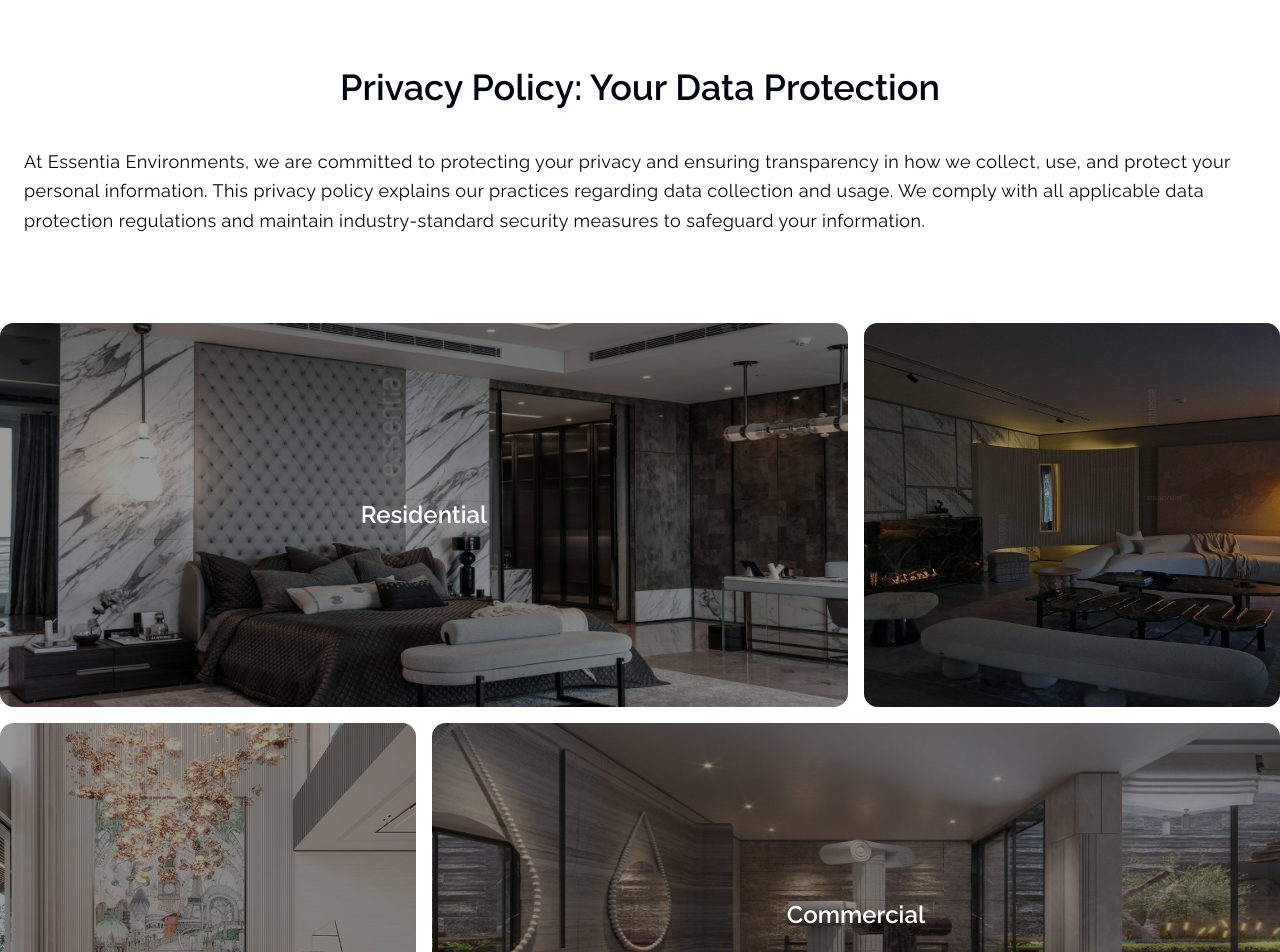
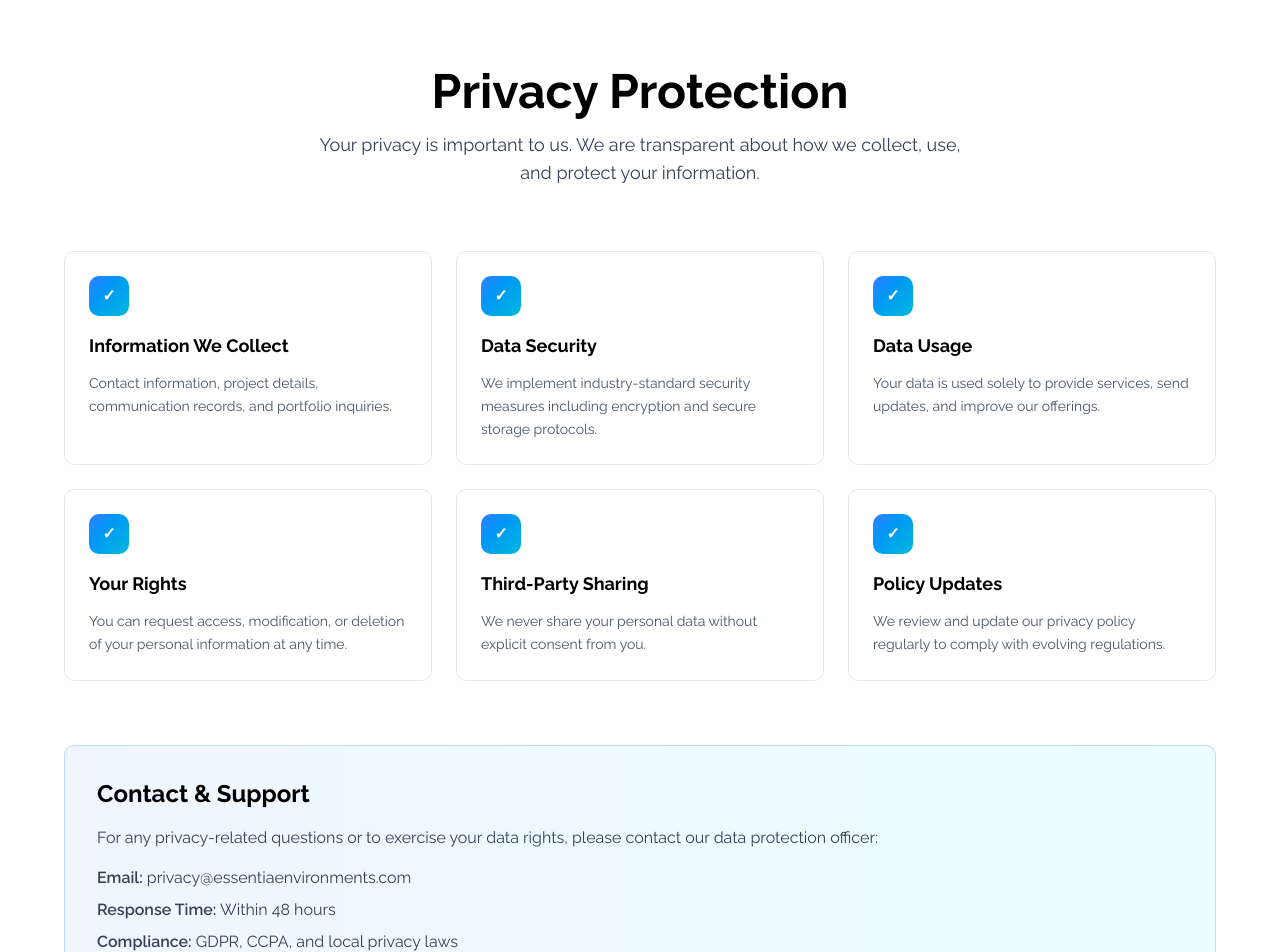
Before and after one commit to sourav-kumar4297/essentia, a Next.js app: page /privacy in a window 1280 px wide. Shown: the part 660-1612 px from the top of the page. Built offline with nearby package versions, Linux system fonts and the light colour scheme.

Commit message:
feat: Create simple PrivacySection component and simplify privacy page

```diff
--- /dev/null
+++ b/src/app/components/PrivacySection.jsx
@@ -0,0 +1,74 @@
+'use client';
+
+export default function PrivacySection() {
+  const sections = [
+    {
+      title: "Information We Collect",
+      description: "Contact information, project details, communication records, and portfolio inquiries."
+    },
+    {
+      title: "Data Security",
+      description: "We implement industry-standard security measures including encryption and secure storage protocols."
+    },
+    {
+      title: "Data Usage",
+      description: "Your data is used solely to provide services, send updates, and improve our offerings."
+    },
+    {
+      title: "Your Rights",
+      description: "You can request access, modification, or deletion of your personal information at any time."
+    },
+    {
+      title: "Third-Party Sharing",
+      description: "We never share your personal data without explicit consent from you."
+    },
+    {
+      title: "Policy Updates",
+      description: "We review and update our privacy policy regularly to comply with evolving regulations."
+    },
+  ];
+
+  return (
+    <div className="w-full py-20 px-6">
+      <div className="max-w-6xl mx-auto">
+        <div className="mb-16 text-center">
+          <h2 className="text-4xl md:text-5xl font-bold mb-4 dark:text-white text-black">Privacy Protection</h2>
+          <p className="text-lg dark:text-gray-300 text-gray-700 max-w-2xl mx-auto">
+            Your privacy is important to us. We are transparent about how we collect, use, and protect your information.
+          </p>
+        </div>
+
+        <div className="grid grid-cols-1 md:grid-cols-2 lg:grid-cols-3 gap-6">
+          {sections.map((section, idx) => (
+            <div
+              key={idx}
+              className="p-6 rounded-lg border dark:bg-slate-800/40 dark:border-slate-700 bg-white border-gray-200 hover:shadow-lg dark:hover:shadow-lg dark:hover:shadow-slate-500/20 hover:shadow-gray-300/20 transition-all"
+            >
+              <div className="w-10 h-10 rounded-lg bg-gradient-to-br from-blue-500 to-cyan-500 mb-4 flex items-center justify-center">
+                <span className="text-white font-bold">✓</span>
+              </div>
+              <h3 className="text-lg font-bold mb-3 dark:text-white text-black">
+                {section.title}
+              </h3>
+              <p className="dark:text-gray-400 text-gray-600 text-sm leading-relaxed">
+                {section.description}
+              </p>
+            </div>
+          ))}
+        </div>
+
+        <div className="mt-16 bg-gradient-to-r dark:from-blue-900/30 dark:to-cyan-900/30 from-blue-50 to-cyan-50 p-8 rounded-lg border dark:border-blue-600/30 border-blue-200">
+          <h3 className="text-2xl font-bold mb-4 dark:text-white text-black">Contact & Support</h3>
+          <p className="dark:text-gray-300 text-gray-700 mb-4">
+            For any privacy-related questions or to exercise your data rights, please contact our data protection officer:
+          </p>
+          <div className="space-y-2">
+            <p className="dark:text-gray-300 text-gray-700"><span className="font-semibold">Email:</span> privacy@essentiaenvironments.com</p>
+            <p className="dark:text-gray-300 text-gray-700"><span className="font-semibold">Response Time:</span> Within 48 hours</p>
+            <p className="dark:text-gray-300 text-gray-700"><span className="font-semibold">Compliance:</span> GDPR, CCPA, and local privacy laws</p>
+          </div>
+        </div>
+      </div>
+    </div>
+  );
+}
--- a/src/app/privacy/page.jsx
+++ b/src/app/privacy/page.jsx
@@ -1,31 +1,16 @@
-import React from 'react'
 import Banner from '../components/Banner'
-import Text from '../components/Text'
-import { Scroll } from '../components/Scroll';
-import { Grid } from '../components/Grid';
-import { WobbleCards } from '../components/WobbleCards';
+import PrivacySection from '../components/PrivacySection'
 
 export const metadata = {
   title: "Privacy Policy",
   description: "Privacy policy and data protection information for Essentia Environments",
 };
 
-const page = () => {
-    const aboutHeading = "Privacy Policy: Your Data Protection";
-     const aboutText = [
-  <p key="1">At Essentia Environments, we are committed to protecting your privacy and ensuring transparency in how we collect, use, and protect your personal information. This privacy policy explains our practices regarding data collection and usage. We comply with all applicable data protection regulations and maintain industry-standard security measures to safeguard your information.</p>,
-];
-const aboutText2 = [<p key="2">We collect personal information to provide our services, communicate with clients, process orders, and improve our offerings. Your data is never shared with third parties without explicit consent, and we implement robust security protocols to protect your privacy. You have the right to access, modify, or delete your personal information at any time by contacting our data protection officer.</p>]
+export default function PrivacyPage() {
   return (
     <>
-    <Banner heading="Privacy Policy" image="/images/interior-design.jpg" />
-    <Text heading={aboutHeading} content={aboutText}/>
-     <Grid />
-    <Text content={aboutText2}/>
-    <Scroll />
-    <WobbleCards />
+      <Banner heading="Privacy Policy" image="/images/interior-design.jpg" />
+      <PrivacySection />
     </>
   )
 }
-
-export default page;
```
